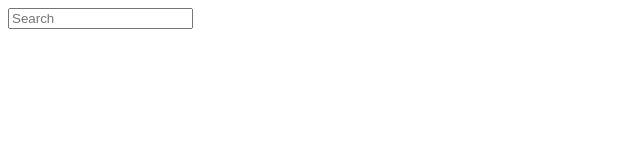
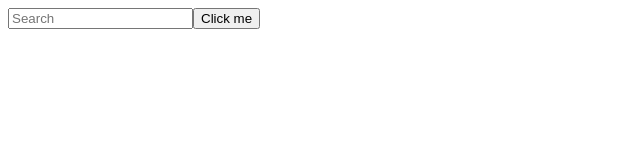
Before and after one commit to Senatorgbolahan/Search_Filter, a React (Create React App) app: page / in a window 1280 px wide. Shown: the top 160 px of the page, without its empty margins (0-640 px from the left). Built offline with nearby package versions, Linux system fonts and the light colour scheme.

Commit message:
2 files modified

```diff
--- a/src/App.js
+++ b/src/App.js
@@ -15,9 +15,17 @@ export default function App() {
     setSearchWord(e.target.value);
   };
 
+  const handleMM = (e) => {
+    console.log(searchWord);
+  };
+
   return (
     <section>
-      <SearchText handleChange={handleChange} searchWord={searchWord} />
+      <SearchText
+        handleChange={handleChange}
+        searchWord={searchWord}
+        handleMM={handleMM}
+      />
     </section>
   );
 }
--- a/src/components/SearchText.jsx
+++ b/src/components/SearchText.jsx
@@ -1,6 +1,6 @@
 import React from 'react';
 
-const SearchText = ({ searchWord, handleChange }) => {
+const SearchText = ({ searchWord, handleChange ,handleMM}) => {
   // const usersData = [
   //   { id: 1, name: 'Tania', username: 'floppydiskette' },
   //   { id: 2, name: 'Craig', username: 'siliconeidolon' },
@@ -11,11 +11,12 @@ const SearchText = ({ searchWord, handleChange }) => {
     <section>
       <input
         type="text"
-        name="entry"
         onChange={handleChange}
         value={searchWord}
         placeholder="Search"
       />
+       <button onClick={handleMM}>  Click me</button>
+
     </section>
   );
 };
```
